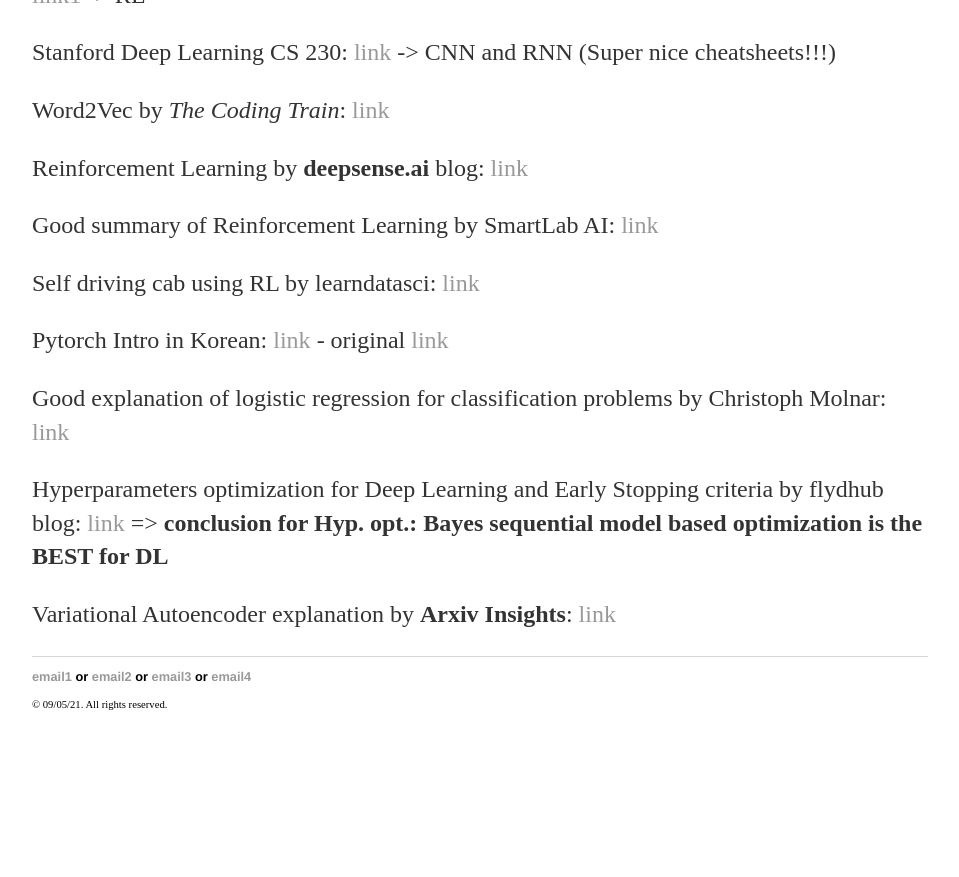
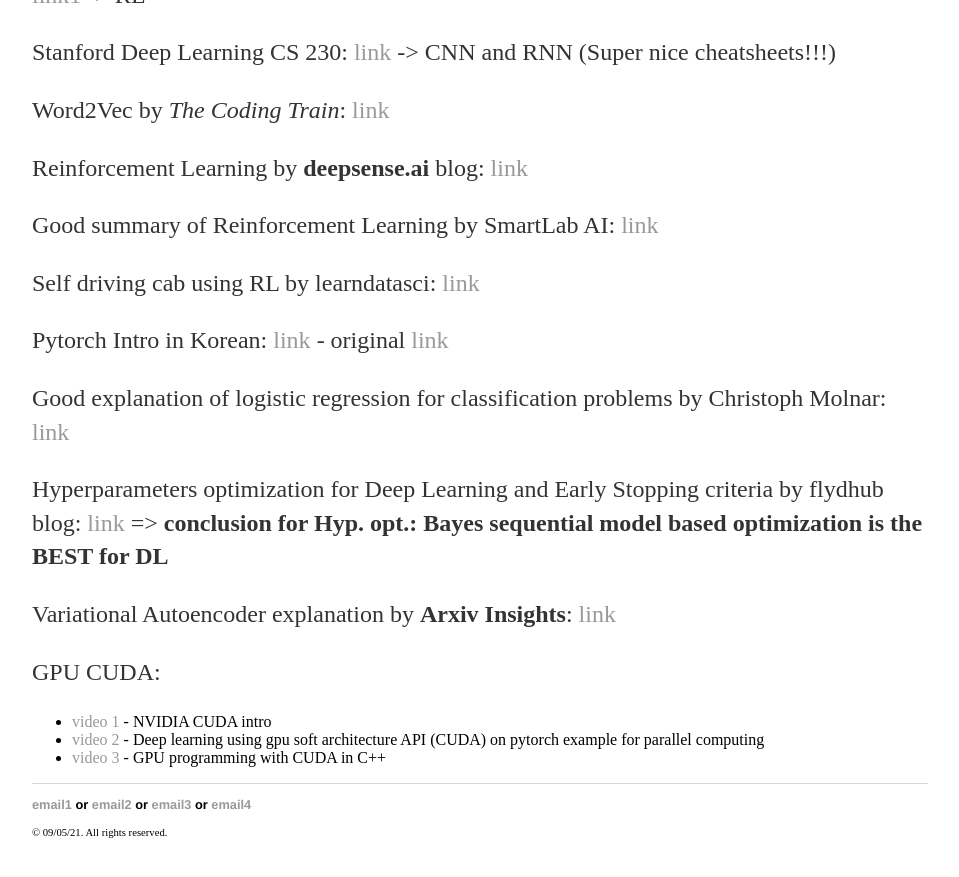
Before and after one commit to yjkweon24/yjkweon24.github.io, a Jekyll site: the page built from _posts/2019-03-16-Academic.md, in a window 1280 px wide and 900 px high, scrolled down 5374 px. Shown: the top 877 px of the window, without its empty margins (160-1119 px from the left). Built offline with Jekyll 4.4.1, drawn with Linux system fonts in a browser that asks for light colours; before the commit the page ends 6146 px from its top, so only the background shows below that.

Commit message:
Update 2019-03-16-Academic.md

```diff
--- a/_posts/2019-03-16-Academic.md
+++ b/_posts/2019-03-16-Academic.md
@@ -130,3 +130,8 @@
 Hyperparameters optimization for Deep Learning and Early Stopping criteria by flydhub blog: [link](https://blog.floydhub.com/guide-to-hyperparameters-search-for-deep-learning-models/) => **conclusion for Hyp. opt.: Bayes sequential model based optimization is the BEST for DL**
 
 Variational Autoencoder explanation by **Arxiv Insights**: [link](https://youtu.be/9zKuYvjFFS8)
+
+GPU CUDA:
+- [video 1](https://www.youtube.com/watch?v=IzU4AVcMFys) - NVIDIA CUDA intro
+- [video 2](https://www.youtube.com/watch?v=6stDhEA0wFQ) - Deep learning using gpu soft architecture API (CUDA) on pytorch example for parallel computing
+- [video 3](https://www.youtube.com/watch?v=1cHx1baKqq0) - GPU programming with CUDA in C++
```
